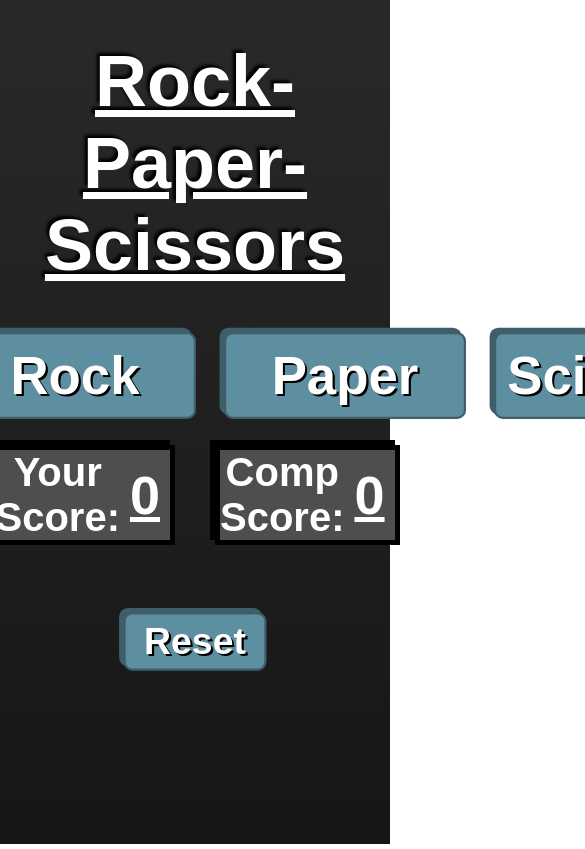
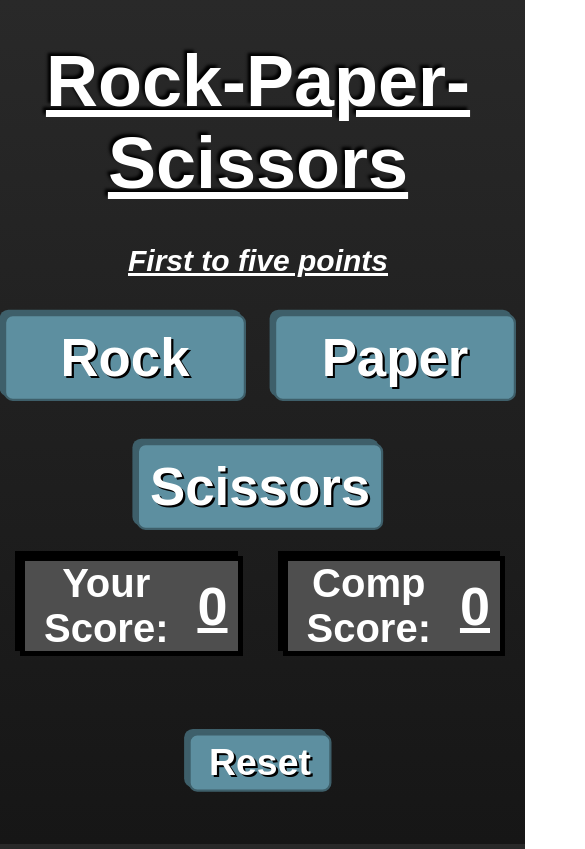
Before and after one commit to AsidyxTheHacker/RPS, a plain HTML site: page index.html in a window 390 px wide. Shown: the top 849 px of the page, 585 px wide, since content can reach past the window. Drawn offline with Linux system fonts and the light colour scheme.

Commit message:
formatted for mobile

```diff
--- a/index.html
+++ b/index.html
@@ -9,6 +9,7 @@
 </head>
 <body>
     <h1>Rock-Paper-Scissors</h1>
+    <p class="sub">First to five points</p>
     <div id="gameboard">
         <button id="rockBtn">Rock</button>
         <button id="paperBtn">Paper</button>
@@ -18,9 +19,11 @@
     <p id="scoretag">Your Score:<span id="score1">0</span></p>
     <p id="scoretag">Comp Score:<span id="score2">0</p>
     </div>
+    <div id="footer">
     <p id="result"></p>
     <button id="resetBtn">Reset</button>
     <p id="again"></p>
+    </div>
     <script src="script.js"></script>
 </body>
 </html>
--- a/styles.css
+++ b/styles.css
@@ -8,6 +8,7 @@ body {
 }
 
 h1 {
+    min-width: 516px;
     font-size: 72px;
     font-weight: bold;
     text-shadow: -3px -3px 3px black;
@@ -19,8 +20,10 @@ h1 {
     display: flex;
     align-items: center;
     justify-content: center;
+    flex-flow: wrap;
     gap:50px;
-    width: 670px;
+    min-width: 500px;
+    max-width: 780px;
     padding: 10px;
     margin: auto;
 }
@@ -29,6 +32,7 @@ h1 {
     display: flex;
     justify-content: center;
     align-items: center;
+    min-width: 525px;
 }
 
 #scoretag {
@@ -57,7 +61,8 @@ h1 {
     margin: 10px 0 50px 0;
 }
 
-#again {
+#again, .sub {
+    min-width: 516px;
     font-size: 30px;
     font-style: italic;
     text-decoration: underline;
@@ -96,6 +101,14 @@ button:hover {
     filter: brightness(1.1)
 }
 
+#footer {
+    display: flex;
+    align-items: center;
+    justify-content: center;
+    flex-direction: column;
+    min-width: 519px;
+}
+
 #resetBtn {
     font-size: 34px;
     min-width: 130px;
```
